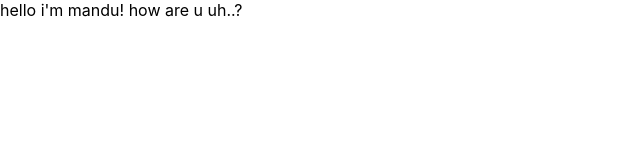
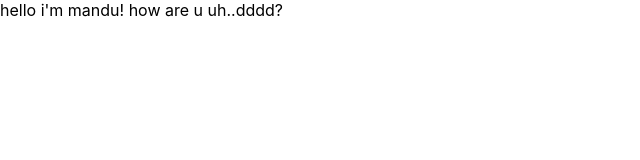
Before and after one commit to carrot31/nextjs, a Next.js app: page / in a window 1280 px wide. Shown: the top 160 px of the page, without its empty margins (0-640 px from the left). Built offline with nearby package versions, Linux system fonts and the light colour scheme.

Commit message:
push test

```diff
--- a/pages/index.js
+++ b/pages/index.js
@@ -1,3 +1,3 @@
 export default function Home() {
-  return "hello i'm mandu! how are u uh..?";
+  return "hello i'm mandu! how are u uh..dddd?";
 }
```
